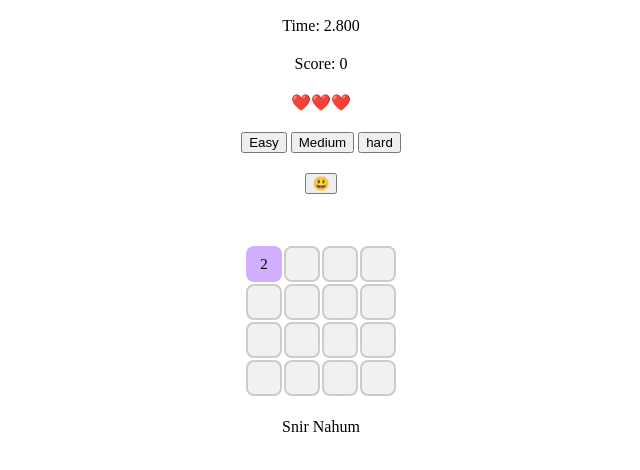
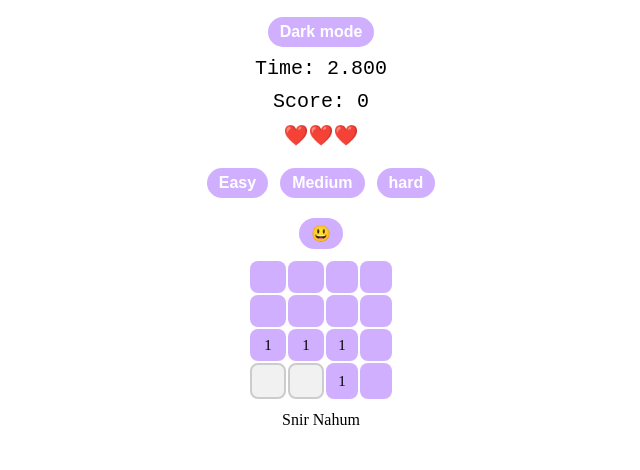
Before and after one commit to SnirNahum/MineSweeper, a plain HTML site: page index.html in a window 1280 px wide. Both pictures are taken after a click on the element 583 px from the left and 324 px from the top of the page. Shown: the part 60-530 px from the top of the page, without its empty margins (319-959 px from the left). Drawn offline with Linux system fonts and the light colour scheme.

Commit message:
added dark mode

```diff
--- a/css/style.css
+++ b/css/style.css
@@ -1,18 +1,18 @@
 * {
   margin: auto;
+  text-align: center;
+  margin-top: 10px;
 }
-h1,
-p,
-.lives,
-.features,
-button {
+.game-settings {
+  font-family: monospace;
+  font-size: 20px;
+  margin: 10px 0 10px 0;
   text-align: center;
-  margin-top: 20px;
+}
+div {
+  margin: 10px;
 }
 
-table {
-  margin-top: 50px;
-}
 .board td {
   margin-top: 50px;
   width: 30px;
@@ -54,10 +54,32 @@ table td.shownMine {
   width: 30px;
   height: 30px;
   animation: explosion 0.5s ease-in-out;
-  /* transition: 0.8s; */
   font-size: 15px;
-  border: 5px;
-  border-radius: 8px;
+  /* border-radius: 8px; */
   background-color: #e04242;
-  /* background: red; */
 }
+
+button {
+  padding: 6px 12px;
+  font-size: 16px;
+  font-weight: bold;
+  color: #fff;
+  background-color: #d0afff;
+  border: none;
+  border-radius: 30px;
+  transition: background-color 0.3s ease;
+  cursor: pointer;
+}
+
+button:hover {
+  background-color: #4d405f;
+}
+
+.difficulty:focus {
+  outline: none;
+  box-shadow: 0 0 0 3px #4d405f;
+}
+
+.darkMode {
+  background-color: rgb(79 79 79)
+}
--- a/index.html
+++ b/index.html
@@ -9,9 +9,10 @@
   </head>
   <body onload="onInit()">
     <h1>Mine Sweeper</h1>
-    <div class="features">
-      <p class="timer">Time: <span>0</span></p>
-      <p class="score">Score: <span>0</span></p>
+    <div class="game-settings">
+      <button class="darkmode" onclick="darkMode()">Dark mode</button>
+      <div class="timer">Time: <span>0</span></div>
+      <div class="score">Score: <span>0</span></div>
       <div class="lives"></div>
 
       <div class="difficulty">
@@ -20,7 +21,7 @@
         <button class="difficulty" onclick="onInit(12,32)">hard</button>
       </div>
 
-      <button onclick="restartButton()"><span>😃</span></button>
+      <button class="restartButton" onclick="restartButton()"><span>😃</span></button>
     </div>
 
     </div>
--- a/js/main.js
+++ b/js/main.js
@@ -13,6 +13,7 @@ const EMPTY_CELL = "";
 const gameIsOn = "😃";
 const mineClick = "😅";
 const gameIsOver = "🤯";
+const heart = "❤️";
 
 var lives;
 var score;
@@ -22,7 +23,7 @@ var timerStarted;
 
 //
 
-function onInit(SIZE = 4, MINES = 3) {
+function onInit(SIZE = 4, MINES = 2) {
   stopTimer();
 
   timerStarted = false;
@@ -104,6 +105,7 @@ function renderBoard(board) {
 }
 
 function onCellClicked(cellI, cellJ, elCell) {
+  console.log(board);
   if (gGame.isOn) {
     if (!timerStarted) {
       timerStarted = true;
@@ -124,14 +126,39 @@ function onCellClicked(cellI, cellJ, elCell) {
 
     if (!board[cellI][cellJ].isMine) {
       elCell.innerHTML = negsCount;
-      if (negsCount === 0) elCell.innerHTML = EMPTY_CELL;
+      if (negsCount === 0) {
+        elCell.innerHTML = EMPTY_CELL;
+        revealEmptyCells(cellI, cellJ);
+      }
       elCell.classList.add("shown");
     }
   }
 }
 
+function revealEmptyCells(cellI, cellJ) {
+  for (var i = cellI - 1; i <= cellI + 1; i++) {
+    if (i < 0 || i >= gLevel.SIZE) continue;
+    for (var j = cellJ - 1; j <= cellJ + 1; j++) {
+      if (j < 0 || j >= gLevel.SIZE) continue;
+      if (board[i][j].isShown) continue;
+      board[i][j].isShown = true;
+      gGame.shownCount++;
+      var negsCount = MinesNegsCount(i, j);
+      board[i][j].minesAroundCount = negsCount;
+      var elCell = document.querySelector(`.cell-${i}-${j}`);
+      elCell.innerHTML = negsCount;
+      if (negsCount === 0) {
+        elCell.innerHTML = EMPTY_CELL;
+        revealEmptyCells(i, j);
+      }
+      elCell.classList.add("shown");
+    }
+  }
+  checkGameOver();
+}
+
 function setMines(cell) {
-  if (Math.random() > 0.5 && mineCount > 0) {
+  if (Math.random() > 0.8 && mineCount > 0) {
     cell.isMine = true;
     mineCount--;
   } else {
@@ -140,7 +167,7 @@ function setMines(cell) {
 }
 
 function createLives() {
-  lives = ["❤️", "❤️", "❤️"];
+  lives = [heart, heart, heart];
   var joinedLives = lives.join("");
   var elLives = document.querySelector(".lives");
   elLives.innerHTML = joinedLives;
--- a/js/untils.js
+++ b/js/untils.js
@@ -28,7 +28,14 @@ function mineExplosionSound(audio) {
     ExplosionSound.play();
   }
   if (audio === "a") {
-    var victory = new Audio("sounds/mixkit-animated-small-group-applause-523.wav");
+    var victory = new Audio(
+      "sounds/mixkit-animated-small-group-applause-523.wav"
+    );
     victory.play();
   }
 }
+
+function darkMode() {
+  var darkMode = document.querySelector("body");
+  darkMode.classList.toggle("darkMode");
+}
```
